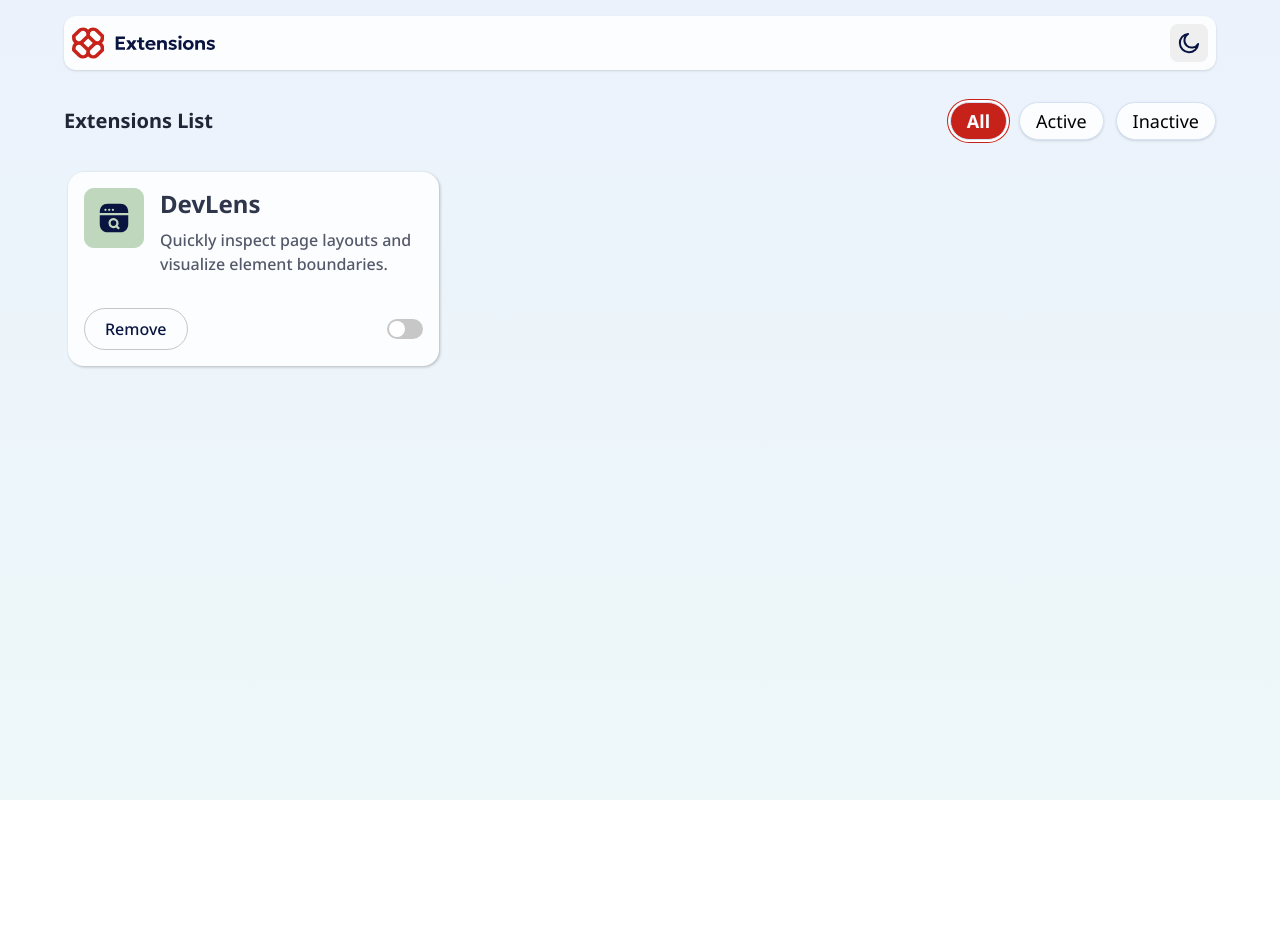
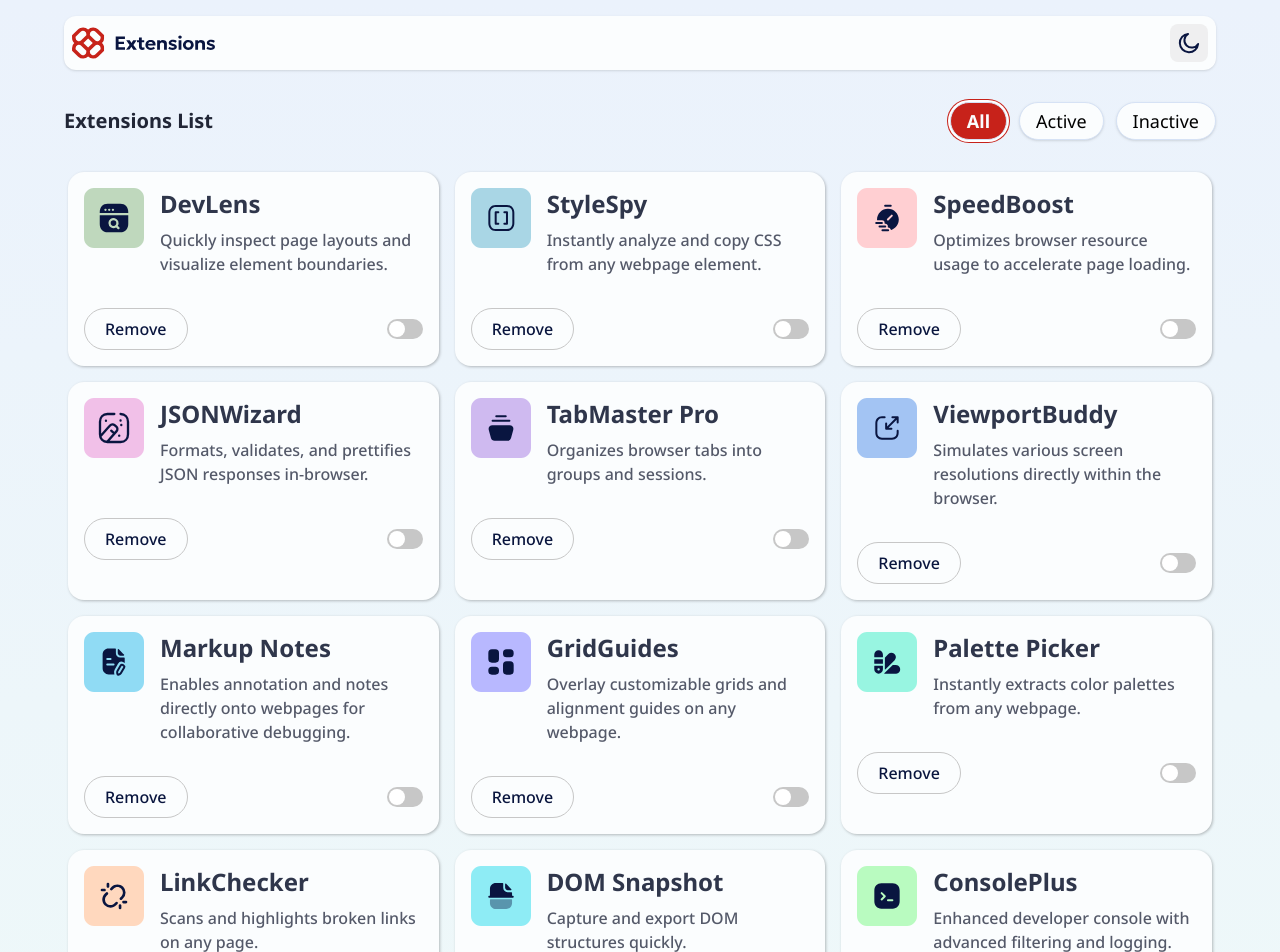
Before and after one commit to 01mehran/browser-extensions-manager, a React (Vite) app: page / in a window 1280 px wide. Shown: the top 952 px of the page. Before the commit the page ends 800 px from the top, so only its background shows below. Built offline with nearby package versions, Linux system fonts and the light colour scheme.

Commit message:
feat: add all extensions dynamiclly

```diff
--- a/src/components/ExtensionBox.jsx
+++ b/src/components/ExtensionBox.jsx
@@ -1,18 +1,17 @@
-// Image;
-import logotest from '@images/logo-devlens.svg';
+export default function ExtensionBox({ extension }) {
+  const { name, description, logo } = extension;
 
-export default function ExtensionBox() {
   return (
     <main className="bg-primary-light-100 dark:bg-primary-dark-800 dark:ring-primary-dark-600 flex flex-col gap-4 rounded-2xl p-4 shadow-[1px_1px_3px_rgba(0,0,0,.25)] dark:ring-[1px]">
       {/* Upper */}
       <header className="flex items-start gap-4">
-        <img src={logotest} alt="extensions logo" />
+        <img src={logo} alt="extensions logo" />
         <div className="space-y-2">
           <h3 className="text-primary-dark-700 dark:text-primary-light-100 text-2xl font-bold">
-            DevLens
+            {name}
           </h3>
           <p className="text-primary-dark-600 dark:text-primary-light-400/75 leading-6 font-medium">
-            Quickly inspect page layouts and visualize element boundaries.
+            {description}
           </p>
         </div>
       </header>
--- /dev/null
+++ b/src/data/ExtensionsList.js
@@ -0,0 +1,94 @@
+// Images;
+import DevLens from '@images/logo-devlens.svg';
+import StyleSpy from '@images/logo-style-spy.svg';
+import SpeedBoost from '@images/logo-speed-boost.svg';
+import JSONWizard from '@images/logo-json-wizard.svg';
+import TabMaster from '@images/logo-tab-master-pro.svg';
+import ViewportBuddy from '@images/logo-viewport-buddy.svg';
+import Markup from '@images/logo-markup-notes.svg';
+import GridGuides from '@images/logo-grid-guides.svg';
+import Palette from '@images/logo-palette-picker.svg';
+import LinkChecker from '@images/logo-link-checker.svg';
+import DOM from '@images/logo-dom-snapshot.svg';
+import ConsolePlus from '@images/logo-console-plus.svg';
+
+export const extensionslist = [
+  {
+    logo: DevLens,
+    name: 'DevLens',
+    description:
+      'Quickly inspect page layouts and visualize element boundaries.',
+    isActive: true,
+  },
+  {
+    logo: StyleSpy,
+    name: 'StyleSpy',
+    description: 'Instantly analyze and copy CSS from any webpage element.',
+    isActive: true,
+  },
+  {
+    logo: SpeedBoost,
+    name: 'SpeedBoost',
+    description: 'Optimizes browser resource usage to accelerate page loading.',
+    isActive: false,
+  },
+  {
+    logo: JSONWizard,
+    name: 'JSONWizard',
+    description:
+      'Formats, validates, and prettifies JSON responses in-browser.',
+    isActive: true,
+  },
+  {
+    logo: TabMaster,
+    name: 'TabMaster Pro',
+    description: 'Organizes browser tabs into groups and sessions.',
+    isActive: true,
+  },
+  {
+    logo: ViewportBuddy,
+    name: 'ViewportBuddy',
+    description:
+      'Simulates various screen resolutions directly within the browser.',
+    isActive: false,
+  },
+  {
+    logo: Markup,
+    name: 'Markup Notes',
+    description:
+      'Enables annotation and notes directly onto webpages for collaborative debugging.',
+    isActive: true,
+  },
+  {
+    logo: GridGuides,
+    name: 'GridGuides',
+    description:
+      'Overlay customizable grids and alignment guides on any webpage.',
+    isActive: false,
+  },
+  {
+    logo: Palette,
+    name: 'Palette Picker',
+    description: 'Instantly extracts color palettes from any webpage.',
+    isActive: true,
+  },
+  {
+    logo: LinkChecker,
+    name: 'LinkChecker',
+    description: 'Scans and highlights broken links on any page.',
+    isActive: true,
+  },
+  {
+    logo: DOM,
+    name: 'DOM Snapshot',
+    description: 'Capture and export DOM structures quickly.',
+    isActive: false,
+  },
+  {
+    logo: ConsolePlus,
+    name: 'ConsolePlus',
+    description:
+      'Enhanced developer console with advanced filtering and logging.',
+    isActive: true,
+  },
+];
--- a/src/pages/Extensions.jsx
+++ b/src/pages/Extensions.jsx
@@ -2,88 +2,11 @@
 import Header from '@components/Header';
 import ExtensionBox from '@components/ExtensionBox';
 
+// Data;
+import { extensionslist } from '@/data/ExtensionsList';
+
 export default function Extensions() {
-  // const extensionslist = [
-  //   {
-  //     logo: `${logodevlens}`,
-  //     name: 'DevLens',
-  //     description:
-  //       'Quickly inspect page layouts and visualize element boundaries.',
-  //     isActive: true,
-  //   },
-  //   {
-  //     logo: '@images/logo-style-spy.svg',
-  //     name: 'StyleSpy',
-  //     description: 'Instantly analyze and copy CSS from any webpage element.',
-  //     isActive: true,
-  //   },
-  //   {
-  //     logo: '@images/logo-speed-boost.svg',
-  //     name: 'SpeedBoost',
-  //     description:
-  //       'Optimizes browser resource usage to accelerate page loading.',
-  //     isActive: false,
-  //   },
-  //   {
-  //     logo: '@images/logo-json-wizard.svg',
-  //     name: 'JSONWizard',
-  //     description:
-  //       'Formats, validates, and prettifies JSON responses in-browser.',
-  //     isActive: true,
-  //   },
-  //   {
-  //     logo: '@images/logo-tab-master-pro.svg',
-  //     name: 'TabMaster Pro',
-  //     description: 'Organizes browser tabs into groups and sessions.',
-  //     isActive: true,
-  //   },
-  //   {
-  //     logo: '@images/logo-viewport-buddy.svg',
-  //     name: 'ViewportBuddy',
-  //     description:
-  //       'Simulates various screen resolutions directly within the browser.',
-  //     isActive: false,
-  //   },
-  //   {
-  //     logo: '@images/logo-markup-notes.svg',
-  //     name: 'Markup Notes',
-  //     description:
-  //       'Enables annotation and notes directly onto webpages for collaborative debugging.',
-  //     isActive: true,
-  //   },
-  //   {
-  //     logo: '@images/logo-grid-guides.svg',
-  //     name: 'GridGuides',
-  //     description:
-  //       'Overlay customizable grids and alignment guides on any webpage.',
-  //     isActive: false,
-  //   },
-  //   {
-  //     logo: '@images/logo-palette-picker.svg',
-  //     name: 'Palette Picker',
-  //     description: 'Instantly extracts color palettes from any webpage.',
-  //     isActive: true,
-  //   },
-  //   {
-  //     logo: '@images/logo-link-checker.svg',
-  //     name: 'LinkChecker',
-  //     description: 'Scans and highlights broken links on any page.',
-  //     isActive: true,
-  //   },
-  //   {
-  //     logo: '@images/logo-dom-snapshot.svg',
-  //     name: 'DOM Snapshot',
-  //     description: 'Capture and export DOM structures quickly.',
-  //     isActive: false,
-  //   },
-  //   {
-  //     logo: '@images/logo-console-plus.svg',
-  //     name: 'ConsolePlus',
-  //     description:
-  //       'Enhanced developer console with advanced filtering and logging.',
-  //     isActive: true,
-  //   },
-  // ];
+
   return (
     <div className="min-h-dvh bg-linear-[180deg,#ebf2fc_0%,#eef8f9_100%] px-2 pt-3 md:pt-4 dark:bg-linear-[180deg,#040918_0%,#091540_100%]">
       <section className="mx-auto lg:max-w-6xl xl:max-w-6xl">
@@ -106,7 +29,9 @@ export default function Extensions() {
 
           {/* Extessions List */}
           <section className="mt-8 grid grid-cols-1 gap-4 px-1 pb-4 sm:grid-cols-2 lg:grid-cols-3">
-            <ExtensionBox />
+            {extensionslist.map((ext) => (
+              <ExtensionBox key={ext.name} extension={ext} />
+            ))}
           </section>
         </main>
       </section>
```
